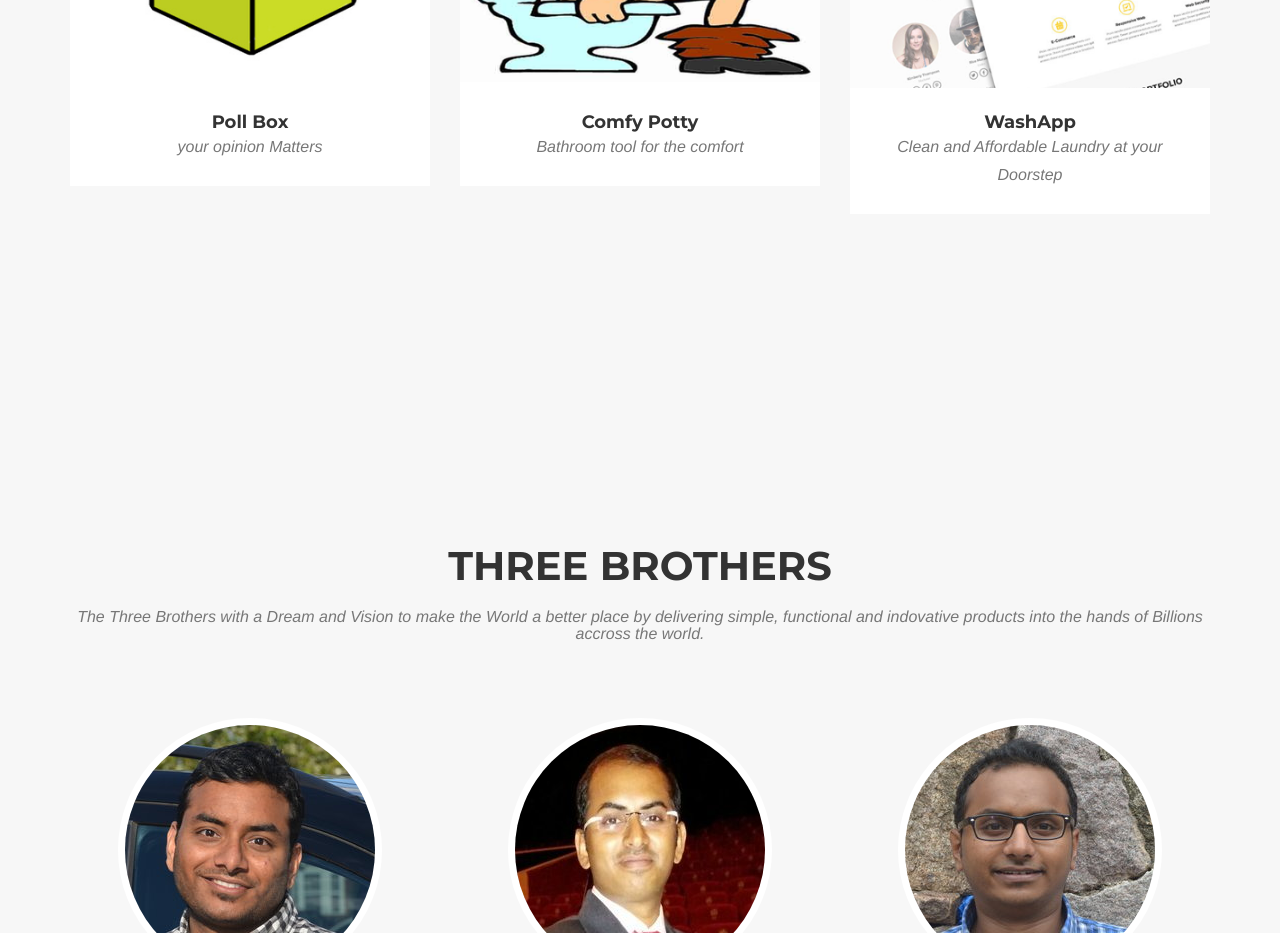
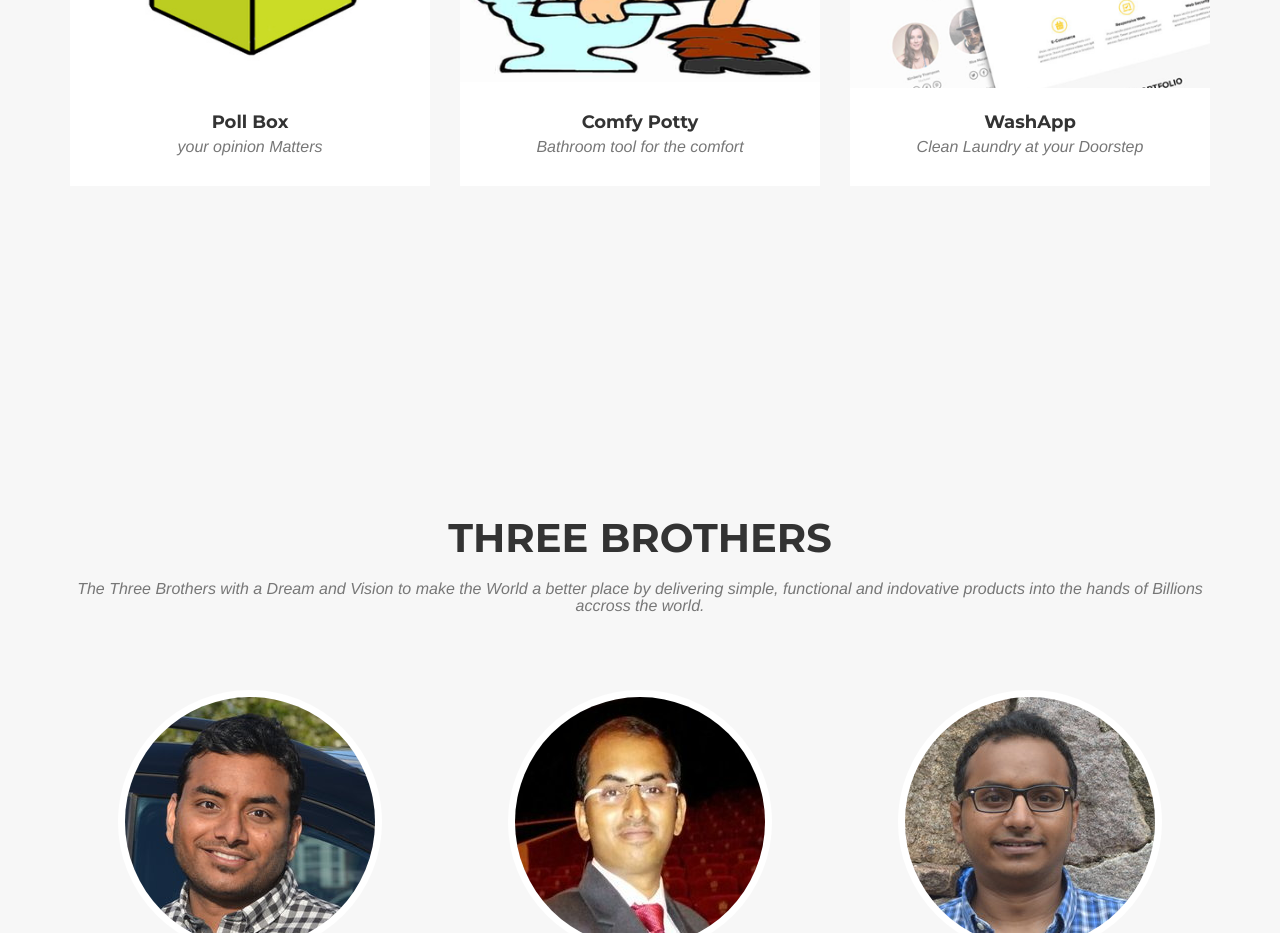
Before and after one commit to rocky896/ii, a plain HTML site: page index.html in a window 1280 px wide. Shown: the part 3780-4713 px from the top of the page. Drawn offline with nearby package versions, Linux system fonts and the light colour scheme; a web font is replaced by a local one.

Commit message:
removed affordable word to sync the size of the innovation boxes

```diff
--- a/index.html
+++ b/index.html
@@ -297,7 +297,7 @@
                     </a>
                     <div class="portfolio-caption">
                         <h4>WashApp</h4>
-                        <p class="text-muted">Clean and Affordable Laundry at your Doorstep</p>
+                        <p class="text-muted">Clean Laundry at your Doorstep</p>
                     </div>
                 </div>
                <!--  <div class="col-md-4 col-sm-6 portfolio-item">
```
